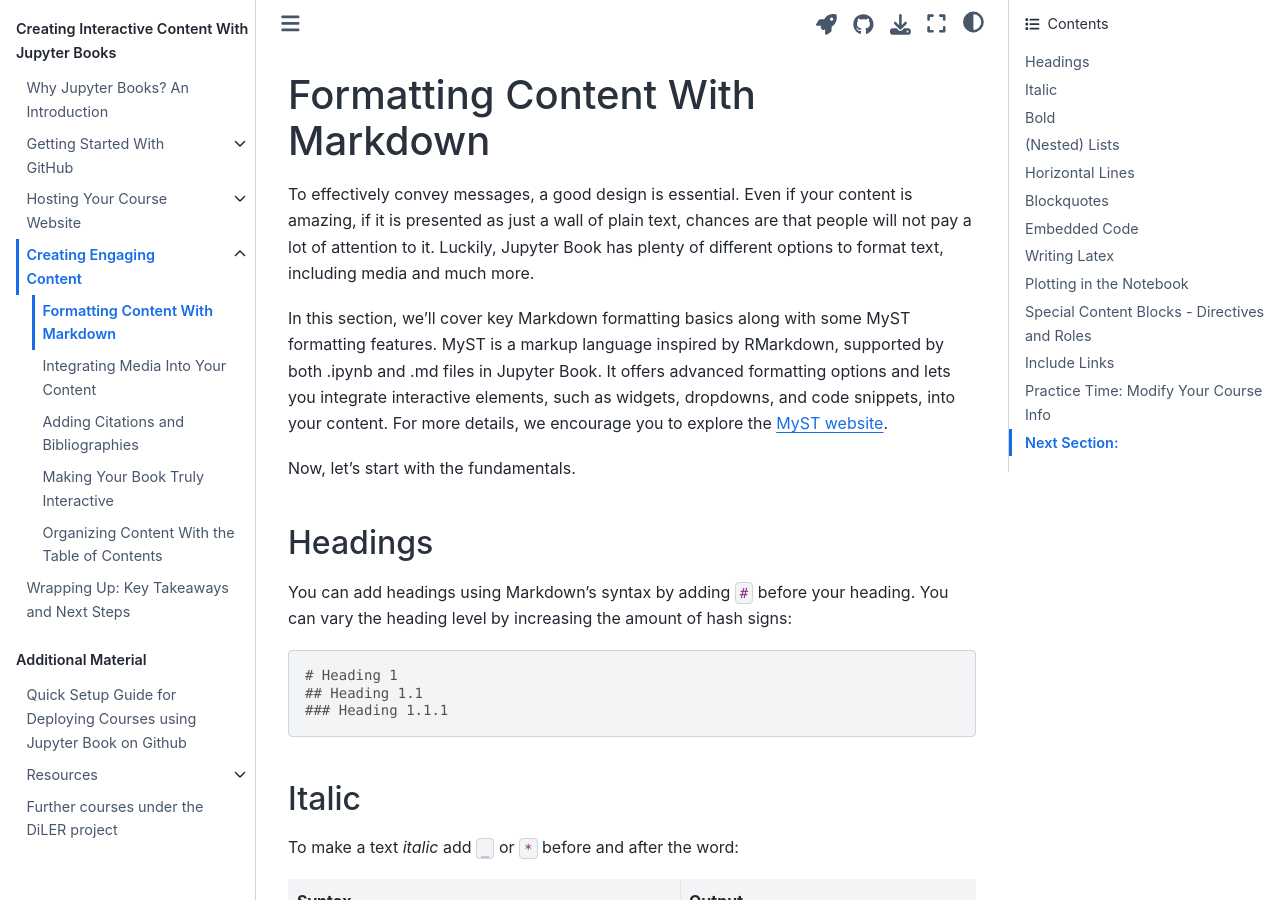
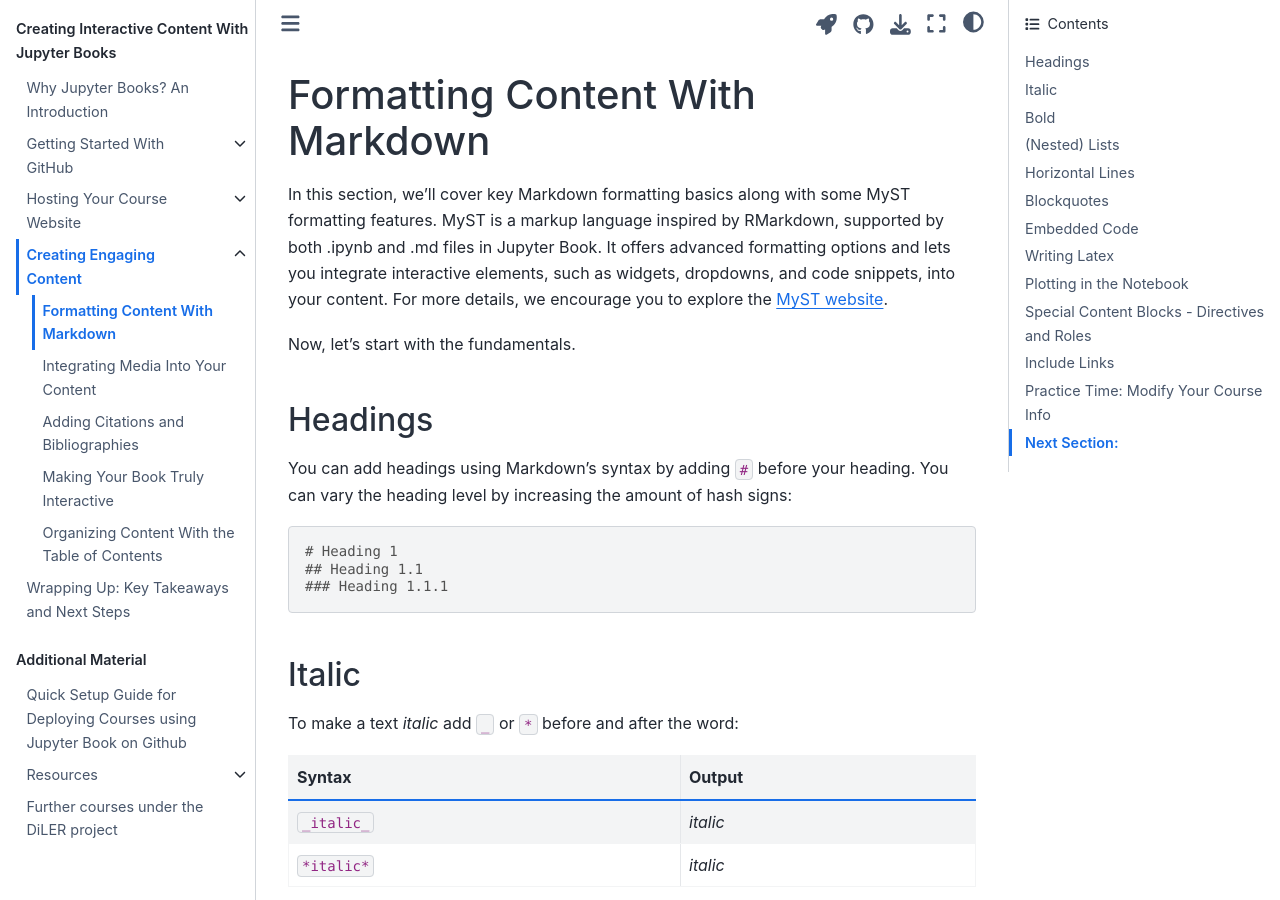
Before and after one commit to M-earnest/tutorial_jupyter_books, a Jupyter Book: the page built from content/3_create/markdown.md, in a window 1280 px wide and 900 px high. Built offline with Jupyter Book 1.0.4 settings and Sphinx 7.4.7 and the Sphinx Book theme 1.1.4, drawn with Linux system fonts in a browser that asks for light colours; pages that are not in the unit, such as notebooks, are missing from menus.

Commit message:
Update markdown.md

```diff
--- a/content/3_create/markdown.md
+++ b/content/3_create/markdown.md
@@ -11,8 +11,6 @@
 ---
 
 # Formatting Content With Markdown
-
-To effectively convey messages, a good design is essential. Even if your content is amazing, if it is presented as just a wall of plain text, chances are that people will not pay a lot of attention to it. Luckily, Jupyter Book has plenty of different options to format text, including media and much more.
 
 In this section, we’ll cover key Markdown formatting basics along with some MyST formatting features. MyST is a markup language inspired by RMarkdown, supported by both .ipynb and .md files in Jupyter Book. It offers advanced formatting options and lets you integrate interactive elements, such as widgets, dropdowns, and code snippets, into your content. For more details, we encourage you to explore the [MyST website](https://myst-parser.readthedocs.io/en/latest/syntax/typography.html).
 
```
